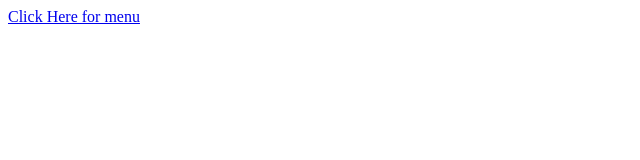
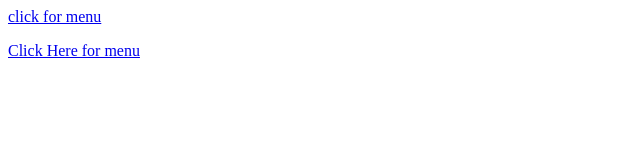
Before and after one commit to Akotng/Number8Menu, a plain HTML site: page index.html in a window 1280 px wide. Shown: the whole page, without its empty margins (0-640 px from the left). Drawn offline with Linux system fonts and the light colour scheme.

Commit message:
Update index.html

```diff
--- a/index.html
+++ b/index.html
@@ -1,4 +1,4 @@
 <html>
-  <p><a href="https://github.com/Akotng/Number8Menu/blob/main/No8Menu.pdf>click for menu</a></p>
+  <p><a href="https://github.com/Akotng/Number8Menu/blob/main/No8Menu.pdf">click for menu</a></p>
   <p><a href="No8Menu.pdf">Click Here for menu</a></p>
 </html>
```
